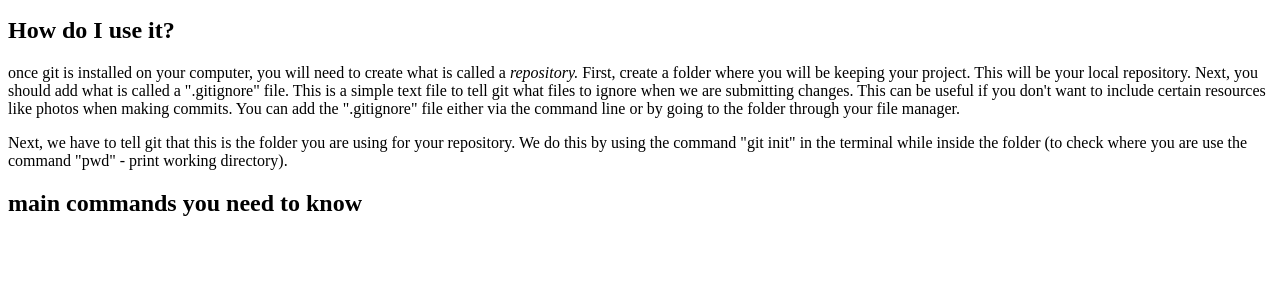
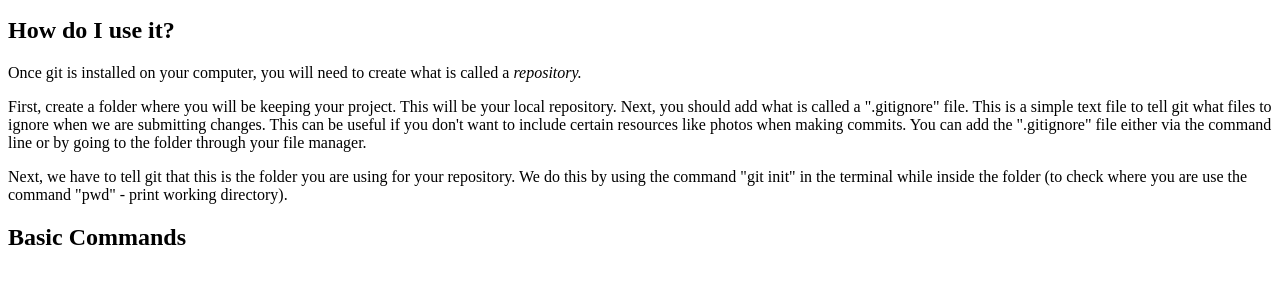
Before and after one commit to msarah/CSS2019, a plain HTML site: page index.html in a window 1280 px wide. Shown: the part 137-420 px from the top of the page. Drawn offline with Linux system fonts and the light colour scheme.

Commit message:
makes changes to index

```diff
--- a/index.html
+++ b/index.html
@@ -15,20 +15,20 @@
     <p>git is a version control system - it tracks changes made to a filesystem over time. It is used very often by programmers to keep track of the software development process, especially with projects involving multiple teams. github was created as a
       website to allow visualization of what is happening with git, and sort of became a "facebook for programmers", allowing people to share their code easily with others. Using git and github together is a skill that is almost necessary in the world
       of programming today (it will also make your life much easier!). </p>
-
   </header>
   <section>
     <h2>How do I use it?</h2>
-    <p>once git is installed on your computer, you will need to create what is called a <em>repository.</em> First, create a folder where you will be keeping your project. This will be your local repository. Next, you should add what is called a ".gitignore"
-      file. This is a simple text file to tell git what files to ignore when we are submitting changes. This can be useful if you don't want to include certain resources like photos when making commits. You can add the ".gitignore" file either via the
-      command line or by going to the folder through your file manager.</p>
+    <p>Once git is installed on your computer, you will need to create what is called a <em>repository.</em>
+      <section>First, create a folder where you will be keeping your project. This will be your local repository. Next, you should add what is called a ".gitignore" file. This is a simple text file to tell git what files to ignore when we are submitting changes.
+        This can be useful if you don't want to include certain resources like photos when making commits. You can add the ".gitignore" file either via the command line or by going to the folder through your file manager.</section>
+    </p>
 
-    <p>Next, we have to tell git that this is the folder you are using for your repository. We do this by using the command "git init" in the terminal while inside the folder (to check where you are use the command "pwd" - print working directory).
-    </p>
+    <section>Next, we have to tell git that this is the folder you are using for your repository. We do this by using the command "git init" in the terminal while inside the folder (to check where you are use the command "pwd" - print working directory).</section>
   </section>
   <main>
 
-    <h2>main commands you need to know</h2>
+    <h2>Basic Commands</h2>
+
 
   </main>
 </body>
```
